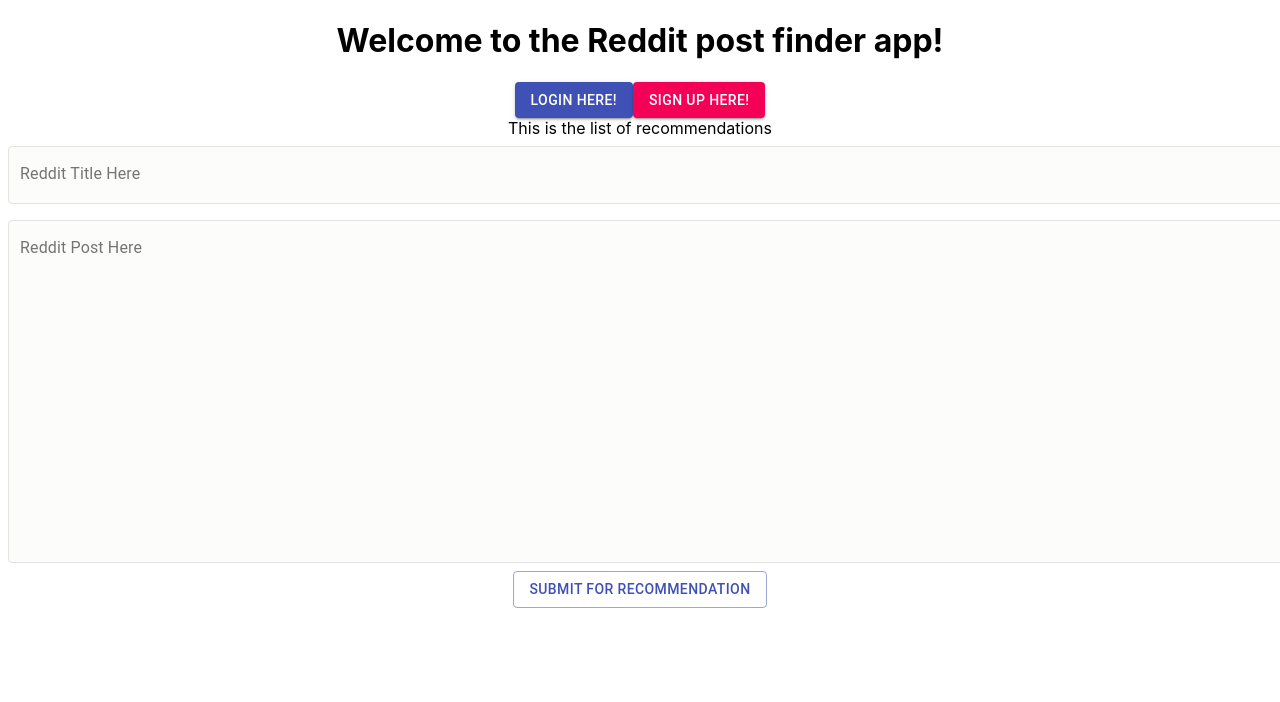
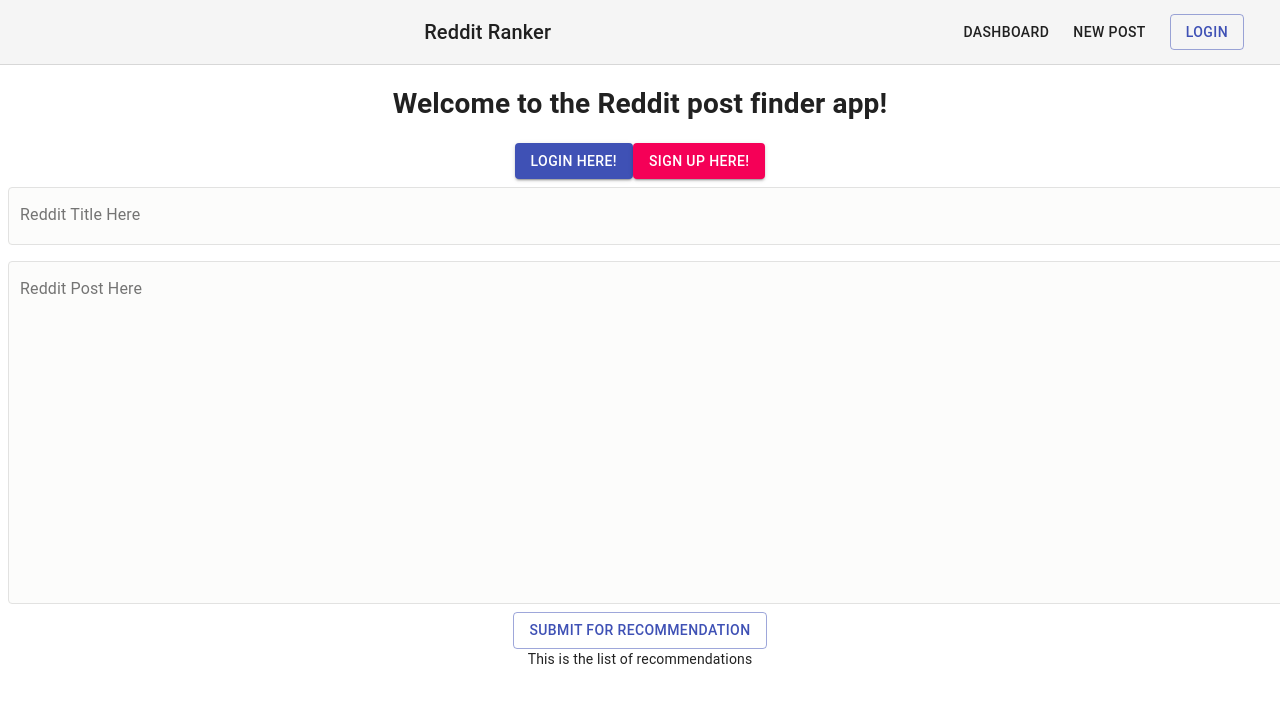
Before and after one commit to Kristinbarr/reddit-ranker-FE, a React (Create React App) app in the folder post-here-frontend/: page / in a window 1280 px wide. Shown: the top 702 px of the page. Built offline with nearby package versions, Linux system fonts and the light colour scheme.

Commit message:
implemented nav and moved recc. to bottom

```diff
--- a/post-here-frontend/src/App.js
+++ b/post-here-frontend/src/App.js
@@ -4,8 +4,10 @@ import SavedPosts from "./Components/SavedPosts";
 import Signup from "./Components/Signup";
 import Login from "./Components/Login";
 import Home from "./Components/Home";
+import Nav from "./Components/Nav";
 import FormikAppPost from "./Components/Post";
 import { BrowserRouter as Router, Route } from "react-router-dom";
+import RecommendationList from "./Components/RecommendationList";
 
 import PrivateRoute from "./utils/PrivateRoute";
 
@@ -15,11 +17,13 @@ function App() {
   return (
     <Router>
       <div className="App">
+        <Route path="/" component={Nav} />
         <Route path="/" component={Home} />
         <Route path="/" component={FormikAppPost} />
         <Route exact path="/Login" component={Login} />
         <Route exact path="/Signup" component={Signup} />
         <PrivateRoute exact path="/Savedposts" component={SavedPosts} />
+        <RecommendationList />
       </div>
     </Router>
   );
--- a/post-here-frontend/src/Components/Home.js
+++ b/post-here-frontend/src/Components/Home.js
@@ -2,7 +2,6 @@ import React from "react";
 import { Link } from "react-router-dom";
 import Button from "@material-ui/core/Button";
 import Post from "./Post";
-import RecommendationList from "./RecommendationList";
 import FormikAppPost from "./Post";
 
 const Home = () => {
@@ -19,7 +18,7 @@ const Home = () => {
           Sign Up Here!
         </Button>
       </Link>
-      <RecommendationList />
+
     </div>
   );
 };
```
